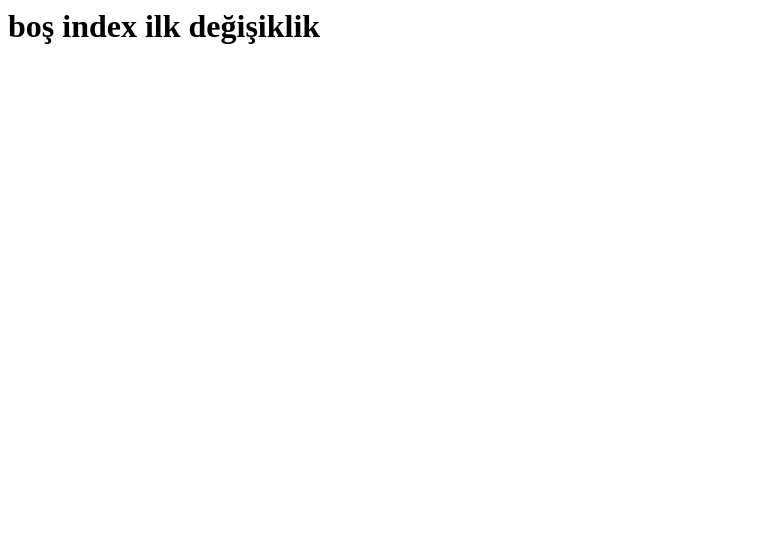
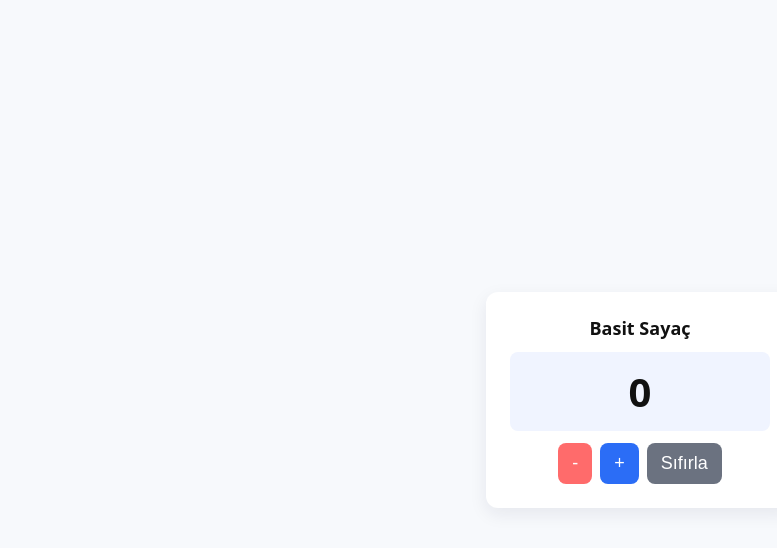
Before and after one commit to HayriRizaCimen/learnGit, a plain HTML site: page index.html in a window 1280 px wide. Shown: the whole page, without its empty margins (0-777 px from the left). Drawn offline with Linux system fonts and the light colour scheme.

Commit message:
sayaç kodları yazıldı

```diff
--- a/index.html
+++ b/index.html
@@ -1 +1,53 @@
-<h1>boş index ilk değişiklik</h1>
+<html>
+    <head>
+        <meta charset="utf-8">
+        <meta name="viewport" content="width=device-width,initial-scale=1">
+        <title>Basit Sayaç</title>
+        <style>
+            :root{font-family:system-ui,Segoe UI,Roboto,Arial;background:#f7f9fc;color:#111}
+            body{display:flex;align-items:center;justify-content:center;height:100vh;margin:0}
+            .card{background:#fff;padding:24px;border-radius:12px;box-shadow:0 6px 18px rgba(20,30,60,0.08);text-align:center;min-width:260px}
+            h1{font-size:18px;margin:0 0 12px}
+            .display{font-size:40px;font-weight:700;padding:12px 18px;border-radius:8px;background:#f0f4ff;margin-bottom:12px}
+            .controls{display:flex;gap:8px;justify-content:center}
+            button{padding:10px 14px;font-size:18px;border:0;border-radius:8px;cursor:pointer;background:#2b6df6;color:#fff}
+            button#decr{background:#ff6b6b}
+            button#reset{background:#6b7280}
+            button:active{transform:translateY(1px)}
+        </style>
+    </head>
+    <body>
+        <div class="card" role="application" aria-label="Basit Sayaç">
+            <h1>Basit Sayaç</h1>
+            <div id="value" class="display" aria-live="polite">0</div>
+            <div class="controls">
+                <button id="decr" aria-label="Azalt">-</button>
+                <button id="incr" aria-label="Arttır">+</button>
+                <button id="reset" aria-label="Sıfırla">Sıfırla</button>
+            </div>
+        </div>
+
+        <script>
+            let count = 0;
+            const display = document.getElementById('value');
+            const incr = document.getElementById('incr');
+            const decr = document.getElementById('decr');
+            const reset = document.getElementById('reset');
+
+            const render = () => display.textContent = count;
+
+            incr.addEventListener('click', () => { count++; render(); });
+            decr.addEventListener('click', () => { count--; render(); });
+            reset.addEventListener('click', () => { count = 0; render(); });
+
+            // Basit klavye kısayolları: +, -, 0
+            document.addEventListener('keydown', e => {
+                if (e.key === '+' || e.key === '=') { count++; render(); }
+                if (e.key === '-') { count--; render(); }
+                if (e.key === '0') { count = 0; render(); }
+            });
+
+            render();
+        </script>
+    </body>
+</html>
```
